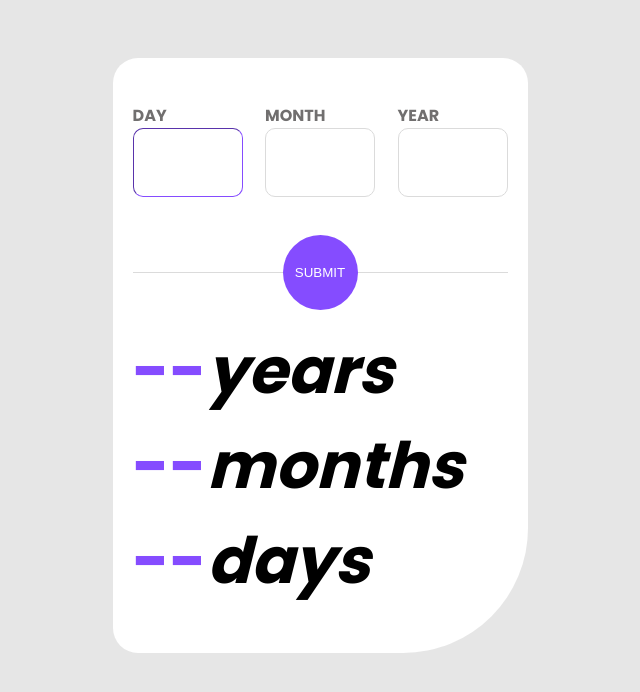
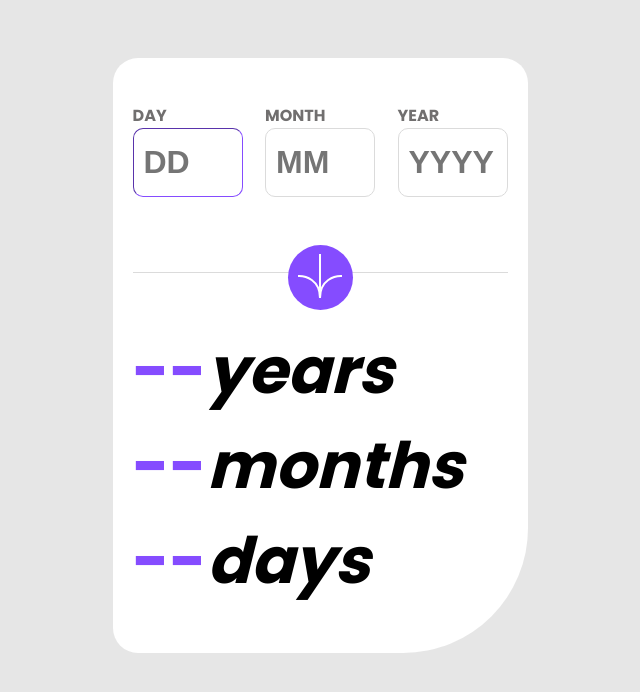
Before and after one commit to TW61-code/React-Age-Calculator, a React (Create React App) app: page / in a window 1280 px wide. Shown: the top 692 px of the page, without its empty margins (320-960 px from the left). Built offline with nearby package versions, Linux system fonts and the light colour scheme; the HTML template or start-up script is replaced by a standard one.

Commit message:
Still need to implement number animations.

```diff
--- a/src/App.css
+++ b/src/App.css
@@ -56,10 +56,10 @@ input:focus {
 }
 
 button {
-  width: 75px;
-  height: 75px;
+  cursor: pointer;
+  width: 65px;
+  height: 65px;
   border: none;
-  color: white;
   border-radius: 100%;
   position: absolute;
   margin-left: auto;
@@ -69,6 +69,10 @@ button {
   bottom: -37.5px;
   text-align: center;
   background-color: var(--primary-font-color);
+}
+
+button:active {
+  background-color: black;
 }
 
 h1 {
--- a/src/App.js
+++ b/src/App.js
@@ -1,5 +1,6 @@
 import './App.css';
 import Input from "./Input.jsx";
+import { motion } from "framer-motion";
 import HandleValueChange from "./HandleValueChange.jsx";
 import { useState } from "react";
 
@@ -55,21 +56,27 @@ function App() {
     let monthsOld = currentDate.getMonth() - birthday.getMonth();
     let daysOld = currentDate.getDate() - birthday.getDate();
 
-    if (isNaN(day) || day > daysInMonth(month, year) || day < 1) {
+    if (isNaN(day) || day < 1) {
+      newErrors.dayInput = "This field is required"
+    } else if (day > daysInMonth(month, year)) {
       newErrors.dayInput = `Must be a valid day`;
     } else if (day > currentDate.getDate() && month >= currentDate.getMonth() + 1 && year === currentDate.getFullYear()) {
       newErrors.dayInput = `Must be a past date`
     }
-    if (isNaN(month) || month > 12 || month < 1) {
+    if (isNaN(month) || month < 1) {
+      newErrors.monthInput = "This field is required"
+    } else if (month > 12) {
       newErrors.monthInput = "Must be a valid month";
     } else if (month > currentDate.getMonth() + 1 && year === currentDate.getFullYear()) {
       //prevent a future date
       newErrors.monthInput = `Must be a past date`;
     }
-    if (isNaN(year) || year > currentDate.getFullYear()) {
+    if (isNaN(year) || year < 1) {
+      newErrors.yearInput = "This field is required"
+    } else if (year > currentDate.getFullYear()) {
       newErrors.yearInput = "Must be in the past";
     } else if (year < 1900) {
-      newErrors.yearInput = "1900 is minnimum year";
+      newErrors.yearInput = "Year must be 1900 +";
     } else if (isLeapYear(year) && month === 2 && day === 29) {
       setErrors(prev => ({...prev, dayInput: ""}))
     }
@@ -110,6 +117,7 @@ function App() {
             rotate,
             error: "dayInput"
           })}
+          placeHolder="DD"
           label="DAY"
           value={dayValue}
           error={errors.dayInput}
@@ -127,6 +135,7 @@ function App() {
             rotate,
             error: "monthInput"
           })}
+          placeHolder="MM"
           label="MONTH"
           value={monthValue}
           error={errors.monthInput}
@@ -143,13 +152,24 @@ function App() {
             rotate,
             error: "yearInput"
           })}
+          placeHolder="YYYY"
           label="YEAR"
           value={yearValue}
           error={errors.yearInput}
           rotate={rotate}
         />
 
-        <button>SUBMIT</button>
+        <motion.button
+          whileHover={{ scale: 1.2 }}
+          whileTap={{ scale: 0.8 }}
+          transition={{ type: "spring", stiffness: 200 }}
+        >
+          <svg xmlns="http://www.w3.org/2000/svg" width="46" height="44" viewBox="0 0 46 44">
+          <g fill="none" stroke="#FFF" stroke-width="2">
+            <path d="M1 22.019C8.333 21.686 23 25.616 23 44M23 44V0M45 22.019C37.667 21.686 23 25.616 23 44"/>
+          </g>
+          </svg>
+        </motion.button>
       </form>
       <main>
         <div className="display-age-container">
--- a/src/HandleValueChange.jsx
+++ b/src/HandleValueChange.jsx
@@ -18,7 +18,7 @@ function HandleValueChange(
       setValue(e.target.value);
     }
     // Clear error value when user starts typing.
-    setErrors(prev => ({...prev, [error]: ""}))
+    setErrors(prev => ({...prev, [error]: ""}));
 }
 
 export default HandleValueChange;
--- a/src/Input.jsx
+++ b/src/Input.jsx
@@ -5,7 +5,8 @@ function Input({
     value,
     onChange,
     rotate,
-    error
+    error,
+    placeHolder
 }) {
 
     return (
@@ -13,15 +14,17 @@ function Input({
         {/* set the error styling if a specific input field is invalid */}
           <label style={{color: error && "hsl(0, 100%, 67%)"}}>{label}</label>
           <motion.input
-                         /* Animation to indicate to the user that the input field cannot take any more values. */
-                 animate={{ rotate: rotate ? 360 : 0 }}
-                 initial={{ rotate: 0 }}
+                /* Animation to indicate to the user that the input field cannot take any more values. */
+                 transition={{ type: "spring", stiffness: 200 }}
+                 whileHover={{ scale: 1.1 }}
+                 animate={{ scale: rotate ? [1.1, 1, 1.1, 1] : 1 }}
                  type="text"
                  className={error ? "invalid" : "valid"}
                  value={value}
                  onChange={onChange}
                  style={{border: error && "1px solid hsl(0, 100%, 67%)"}}
                  autoFocus={label === "DAY"}
+                 placeholder={placeHolder}
             />
           {error && <p>{error}</p>}
         </div>
```
